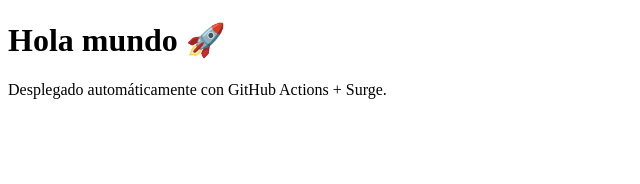
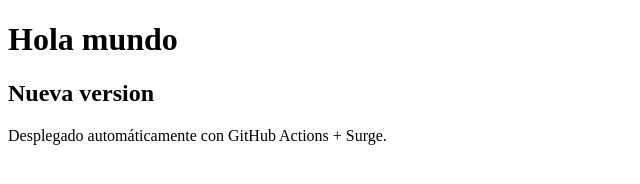
Before and after one commit to Bettylgm/hola-surge, a plain HTML site: page index.html in a window 1280 px wide. Shown: the whole page, without its empty margins (0-640 px from the left). Drawn offline with Linux system fonts and the light colour scheme.

Commit message:
Update heading and add new subheading in index.html

```diff
--- a/index.html
+++ b/index.html
@@ -5,7 +5,8 @@
   <title>Hola Surge</title>
 </head>
 <body>
-  <h1>Hola mundo 🚀</h1>
+  <h1>Hola mundo </h1>
+  <h2>Nueva version</h2>
   <p>Desplegado automáticamente con GitHub Actions + Surge.</p>
 </body>
 </html>
```
